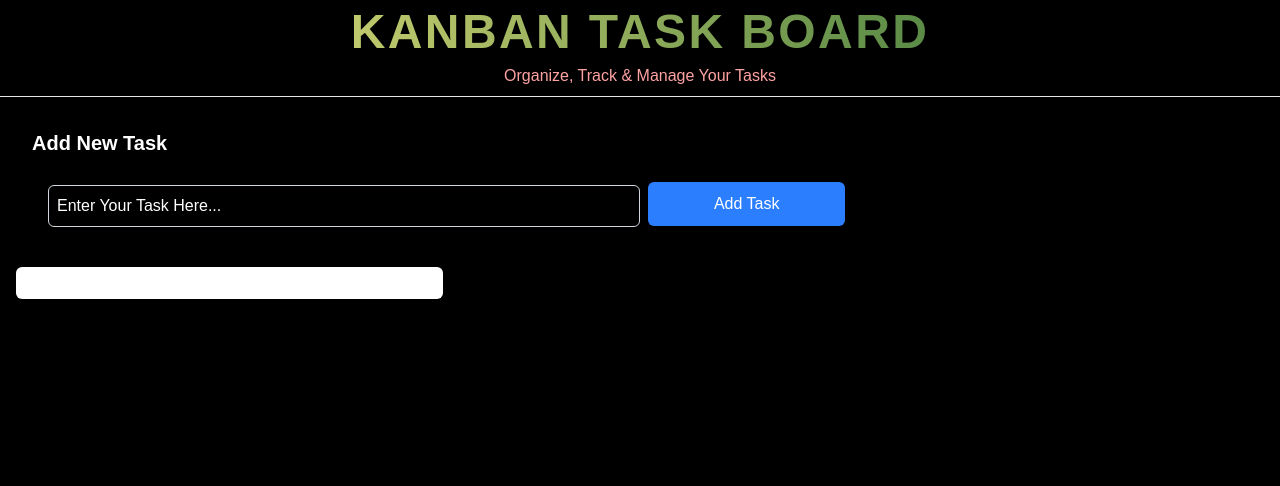
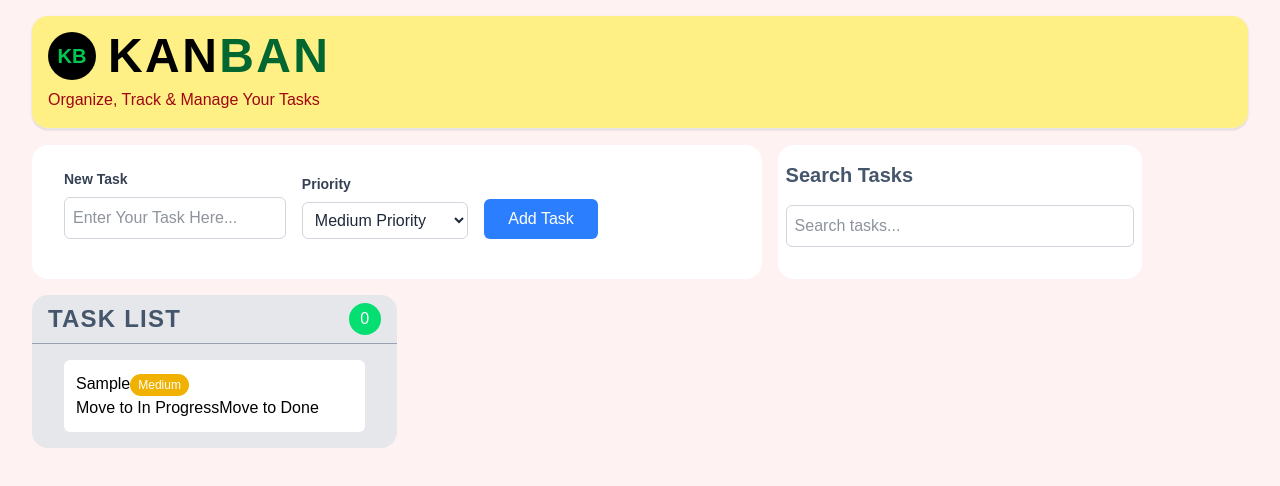
Before and after one commit to Vikas123Rathore/Kanban-Task-Manager, a React (Vite) app: page / in a window 1280 px wide. Both pictures are taken after typing "Sample" into the empty fields and a click on the button "Add Task". Shown: the top 486 px of the page. Built offline with nearby package versions, Linux system fonts and the light colour scheme.

Commit message:
Refactor App component and enhance UI: integrate TaskList, update Header styling, and improve TaskForm functionality

```diff
--- a/src/App.jsx
+++ b/src/App.jsx
@@ -1,15 +1,18 @@
-import React from 'react'
+import React, { useState } from 'react'
 import Header from './components/Header'
 import TaskForm from './components/TaskForm'
-import Task from './components/Task'
+import TaskList from './components/TaskList'
 
 const App = () => {
+  const [tasks, setTasks] = useState([])
 
   return (
-    <div className="min-h-screen bg-black text-white">
-      <Header/>
-      <TaskForm/>
-      <Task/>
+    <div className="min-h-screen bg-red-50 text-white px-8 py-4">
+      <Header />
+
+      <TaskForm setTasks={setTasks} />
+
+      <TaskList tasks={tasks} />
     </div>
   )
 }
--- a/src/components/Header.jsx
+++ b/src/components/Header.jsx
@@ -1,16 +1,30 @@
-import React from 'react';
+import React from 'react'
 
 const Header = () => {
   return (
-    <header className="w-full py-2 border-b border-gray-200 bg-black shadow-sm">
-      <h1 className="text-center text-2xl md:text-5xl font-extrabold uppercase tracking-wider bg-linear-to-r from-yellow-200  to-green-800 bg-clip-text text-transparent ">
-        Kanban Task Board
-      </h1>
-      <p className="text-center text-red-300 mt-2">
+    <header className="w-full py-4 border-b border-gray-200 bg-yellow-200 rounded-2xl shadow-sm px-4">
+      <div className="flex items-center justify-start gap-3">
+
+        {/* Logo */}
+        <div className="w-12 h-12 rounded-full bg-black flex items-center justify-center">
+          <span className="text-green-500 font-extrabold text-xl">
+            KB
+          </span>
+        </div>
+
+        {/* App Name */}
+        <h1 className="text-3xl md:text-5xl font-extrabold uppercase tracking-wider">
+          <span className="text-black">Kan</span>
+          <span className="text-green-800">ban</span>
+        </h1>
+
+      </div>
+
+      <p className=" text-red-800 mt-2">
         Organize, Track & Manage Your Tasks
       </p>
     </header>
-  );
-};
+  )
+}
 
-export default Header;
+export default Header
--- a/src/components/Task.jsx
+++ /dev/null
@@ -1,11 +0,0 @@
-import React from 'react'
-
-const Task = ({task}) => {
-  return (
-    <div className="m-4 p-4 bg-white rounded-md shadow-sm w-1/3">
-
-    </div>
-  )
-}
-
-export default Task
--- a/src/components/TaskForm.jsx
+++ b/src/components/TaskForm.jsx
@@ -1,35 +1,92 @@
-import React from 'react'
-import { useState } from 'react'
-const TaskForm = () => {
-  const [task, setTask] = useState('')
+import React, { useState } from 'react'
+
+const TaskForm = ({ setTasks }) => {
+  const [taskText, setTaskText] = useState('')
+  const [priority, setPriority] = useState('Medium')
   const handleSubmit = (e) => {
     e.preventDefault()
-    if (task.trim() === '') return
-    console.log(task)
-    setTask('')
+
+    if (!taskText.trim()) return
+    const newTask = {
+      text: taskText,
+      priority: priority,
     }
+    console.log('Task:', taskText, 'Priority:', priority)
+    setTasks((prevTasks) => [...prevTasks, newTask])
+
+    setTaskText('')
+    setPriority('Medium')
+  }
+
   return (
-    <div className="m-4 p-4 ">
-      <h2 className="text-xl font-bold mb-4 text-white ">Add New Task</h2>
+    <div className="flex flex-col md:flex-row gap-4">
+      <div className="my-4 w-full md:w-[60%] bg-white   rounded-2xl">
+
+
         <form
           onSubmit={handleSubmit}
-        className="px-4 py-2 flex flex-col md:flex-row items-center gap-2 "
+          className="flex flex-col md:flex-row items-end gap-4  px-8 py-6 rounded-2xl"
         >
+          {/* Task Input */}
+          <div className="w-full md:w-1/3">
+            <label
+              htmlFor="task"
+              className="block mb-2 text-sm font-semibold text-gray-700"
+            >
+              New Task
+            </label>
+
             <input
+              id="task"
               type="text"
-          className="mt-1  w-full md:w-1/2 border border-gray-300 rounded-md shadow-sm p-2 px-2 outline-none placeholder-white text-white bg-transparent/5 capitalize"
               placeholder="Enter your task here..."
-          value={task}
-          onChange={(e) => setTask(e.target.value)}
+              value={taskText}
+              onChange={(e) => setTaskText(e.target.value)}
+              className="w-full p-2 border border-gray-300 rounded-md bg-white text-gray-800 outline-none capitalize"
             />
+          </div>
+
+          {/* Priority */}
+          <div className="w-full md:w-1/4">
+            <label
+              htmlFor="priority"
+              className="block mb-2 text-sm font-semibold text-gray-700"
+            >
+              Priority
+            </label>
+
+            <select
+              id="priority"
+              value={priority}
+              onChange={(e) => setPriority(e.target.value)}
+              className="w-full p-2 border border-gray-300 rounded-md bg-white text-gray-800 outline-none"
+            >
+              <option value="High">High Priority</option>
+              <option value="Medium">Medium Priority</option>
+              <option value="Low">Low Priority</option>
+            </select>
+          </div>
+
+          {/* Button */}
           <button
             type="submit"
-          className="bg-blue-500 w-full md:w-1/6 text-white px-4 py-2.5 rounded-md hover:bg-blue-600 transition-colors cursor-pointer"
+            className="w-full md:w-auto bg-blue-500 text-white px-6 py-2 rounded-md hover:bg-blue-600 cursor-pointer"
           >
             Add Task
           </button>
         </form>
       </div>
+
+      {/* search-bar */}
+      <div className="my-4 w-full md:w-[30%] bg-white px-2 py-4 rounded-2xl">
+        <h2 className="text-xl font-bold mb-4 text-slate-600">Search Tasks</h2>
+        <input
+          type="text"
+          placeholder="Search tasks..."
+          className="w-full p-2 border border-gray-300 rounded-md bg-white text-gray-800 outline-none mb-4"
+        />
+      </div>
+    </div>
   )
 }
 
--- /dev/null
+++ b/src/components/TaskList.jsx
@@ -0,0 +1,48 @@
+import React from 'react'
+
+const TaskList = ({ tasks }) => {
+  return (
+    <div className="rounded-2xl bg-gray-200 border-double border-green-800 text-white w-full md:w-[30%]">
+      <div className="flex items-center justify-between px-4 py-2 border-b border-gray-400">
+        <div className="text-2xl font-bold  text-slate-600 uppercase tracking-wider">
+          Task List
+        </div>
+        <div className="w-8 h-8 rounded-full bg-green-400 flex items-center justify-center ">
+          0
+        </div>
+      </div>
+      <div className="m-4 pb-2 px-4">
+        {tasks.length === 0 ? (
+          <p className="text-gray-800">No tasks added yet.</p>
+        ) : (
+          tasks.map((task, index) => (
+            <div
+              key={index}
+              className="mb-2 p-3 bg-white text-black rounded-md"
+            >
+              <span>{task.text}</span>
+
+              <span
+                className={`px-2 py-1 text-xs rounded-full text-white ${
+                  task.priority === 'High'
+                    ? 'bg-red-500'
+                    : task.priority === 'Medium'
+                      ? 'bg-yellow-500'
+                      : 'bg-green-500'
+                }`}
+              >
+                {task.priority}
+              </span>
+              <div>
+                <button>Move to In Progress</button>
+                <button>Move to Done</button>
+              </div>
+            </div>
+          ))
+        )}
+      </div>
+    </div>
+  )
+}
+
+export default TaskList
```
Lines whose indentation alone changed are shown as unchanged.
